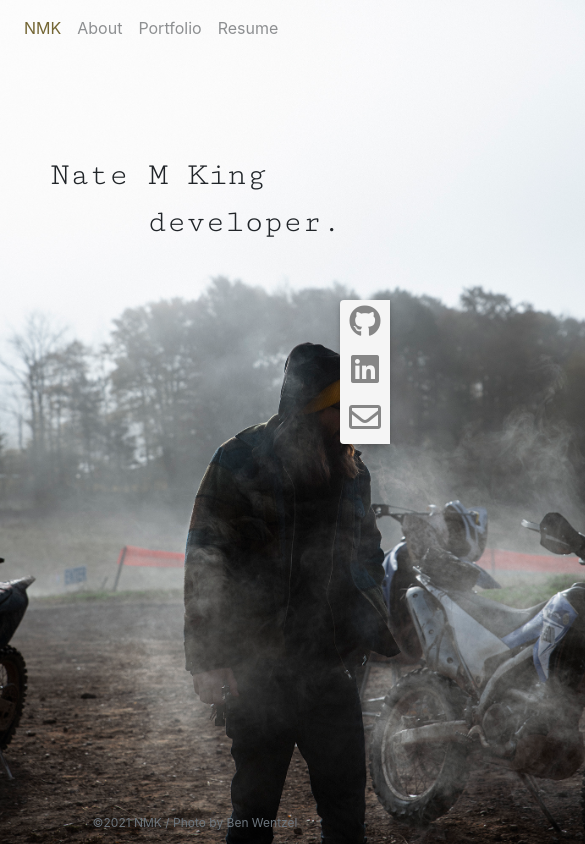
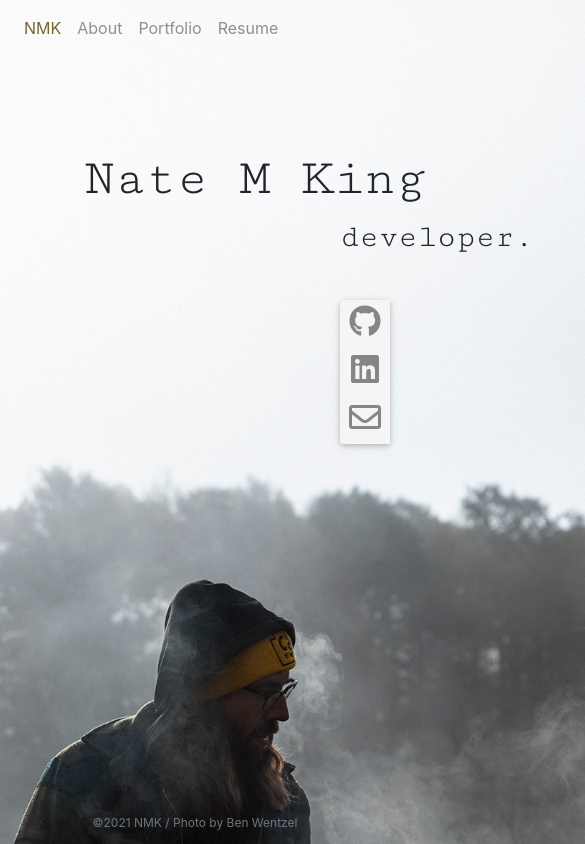
Before and after one commit to natemking/portfolio_2.0, a React (Create React App) app: page /contact in a window 390 px wide. Shown: the top 844 px of the page, 585 px wide, since content can reach past the window. Built offline with nearby package versions, Linux system fonts and the light colour scheme.

Commit message:
Updated home page mobile responsivness

```diff
--- a/src/components/About/index.js
+++ b/src/components/About/index.js
@@ -3,7 +3,7 @@ import './style.css'
 
 const AboutContainer = () => {
     return (
-        <section className="container-fluid col-6 about__container">
+        <section className="container col-6 about__container">
             <h3>About.</h3>
             <p>
                 Full-stack developer with a fifteen year IT management career background. The decision to leave IT and pursue development was, not only, an easy one but a logical one. The years I spent honing in my prowess as a master troubleshooter makes this pivot into the problem-solving oriented world of development a no-brainer. All-the-while allowing me to explore the creative side of tech vs. the "Is it on or off?" rut of IT support.
--- a/src/components/Home/style.css
+++ b/src/components/Home/style.css
@@ -1,15 +1,21 @@
 .home__title {
-    position: relative;
-    top: 100px;
-    left: 50px;
-    margin: 0 auto;
+    width: 100%;
+    position: absolute;
+    top: calc(4em + 10vh);
+    left: calc(4em + 5vw);
 }
 
 .home__title h1 {
-    font-size: calc(1.3em + 3vw);
+    font-size: calc(2em + 5vw);
 }
 
 .home__title h2 {
     position: relative;
-    left: 25%;
+    left: calc(5em + 30vw);
 }
+
+@media (max-width: 420px) {
+    .home__title h2 {
+        left: calc(4em + 33vw);
+    }
+}
--- a/src/components/MainContainer/index.js
+++ b/src/components/MainContainer/index.js
@@ -8,7 +8,7 @@ const Sidenav = lazy(() => import('../Sidenav'))
 const Container = (props) => {
     return (
         <Suspense fallback={<Loading />} >
-            <main className="wrapper">
+            <main className="wrapper container-sm">
                 <MainImage />
                 {props.children}
                 <Sidenav />
--- a/src/components/MainContainer/style.css
+++ b/src/components/MainContainer/style.css
@@ -9,24 +9,14 @@
   position: absolute;
   top: 0;
   left: 0;
+  min-height: 100%;
+  min-width: 1024px;
   z-index: -10;
 }
 
-@media (max-width: 768px){
+@media screen and (max-width: 1024px) { /* Specific to this particular image */
   .wrapper__img {
-    width: 115%;
-    position: absolute;
-    top: 0;
-    left: 0;
+    left: 50%;
+    margin-left: -512px;   /* 50% */
   }
 }
-
-@media (max-width: 420px){
-  .wrapper__img {
-    position : absolute; /*can also use absolute and the parent element can have relative*/
-    top : 0;
-    left : 0;
-    width : 155%;
-    height : auto;
-  }
-}
--- a/src/index.css
+++ b/src/index.css
@@ -1,4 +1,8 @@
 /* Global CSS */
+html, body {
+    overflow-x: hidden;
+}
+
 a, a:focus, a:active {
       text-decoration: none !important;
       color: inherit !important;
```
